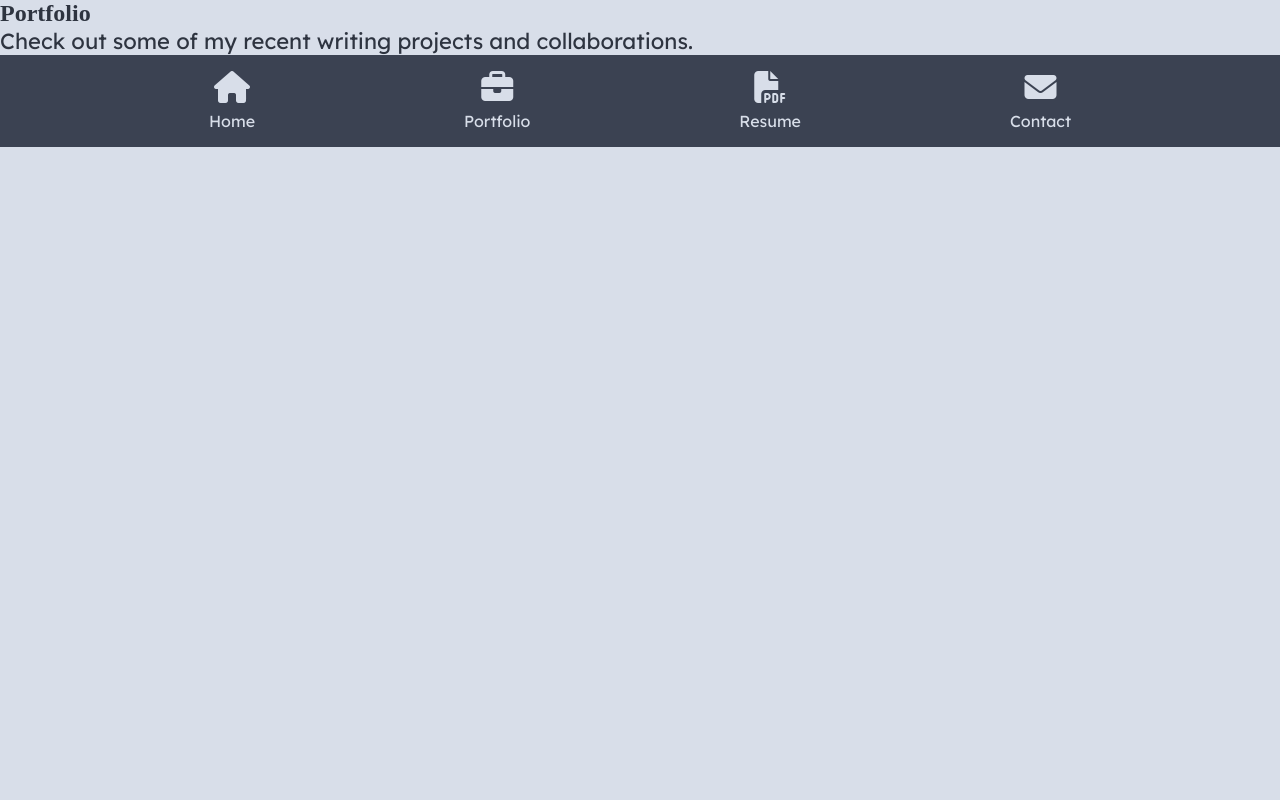
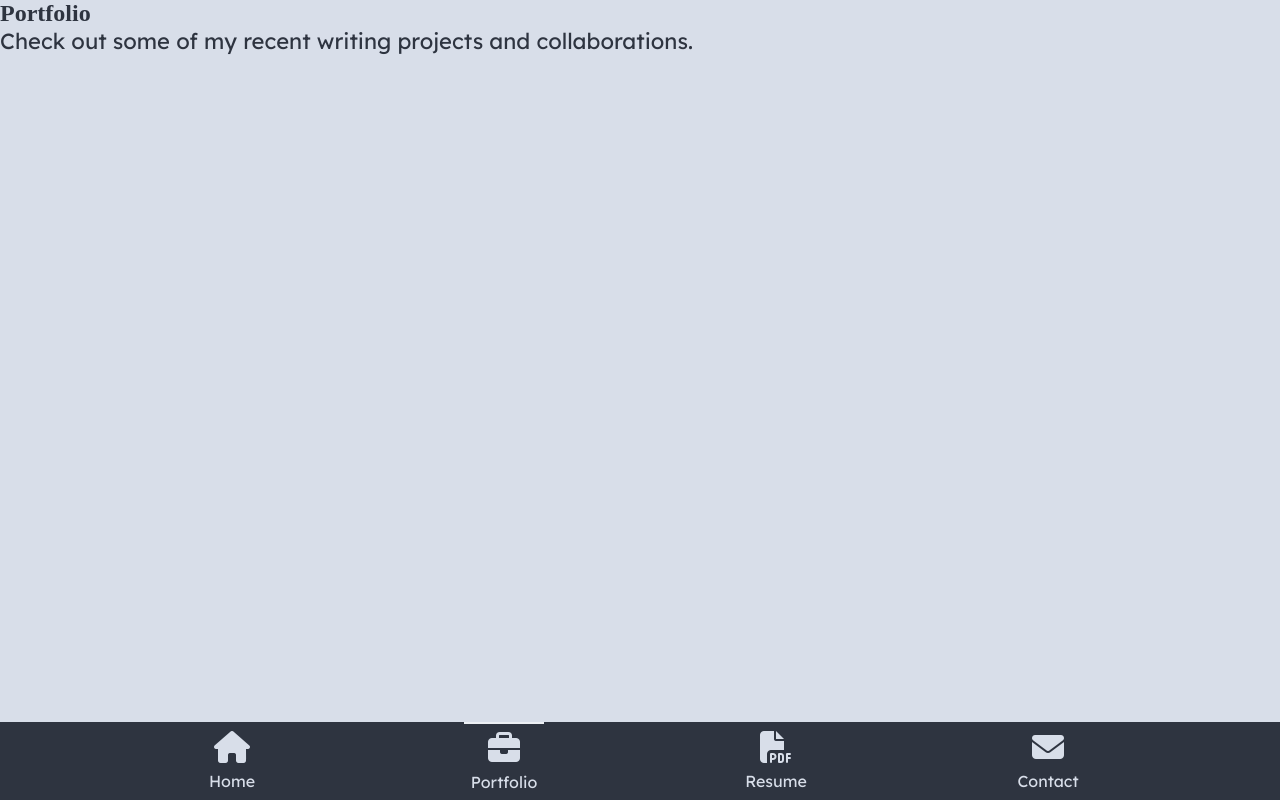
Before and after one commit to yogskr/seo-writing-portfolio, a React (Vite) app: page /portfolio in a window 1280 px wide. Built offline with nearby package versions, Linux system fonts and the light colour scheme; a web font is replaced by a local one.

Commit message:
Update NavBar component styles and enhance link activation logic

```diff
--- a/src/components/navigation/NavBar.css
+++ b/src/components/navigation/NavBar.css
@@ -9,10 +9,11 @@ nav {
 }
 
 .navContainer.with-bg {
-  background-color: var(--pollar-night-nord1);
+  background-color: var(--pollar-night-nord0);
   color: var(--snow-storm-nord4);
-  padding-top: var(--space-2);
-  padding-bottom: var(--space-2);
+  position: fixed;
+  bottom: 0;
+  z-index: 1000;
 }
 
 .navlink {
@@ -20,4 +21,10 @@ nav {
   flex-direction: column;
   align-items: center;
   row-gap: var(--space-1);
+  padding: var(--space-1);
+  width: 5rem;
 }
+
+.navlink.active {
+  border-top: 2px solid var(--snow-storm-nord6);
+}
--- a/src/components/navigation/NavBar.jsx
+++ b/src/components/navigation/NavBar.jsx
@@ -2,13 +2,16 @@ import "./NavBar.css";
 import { navData } from "../../data";
 import { Link } from "react-router-dom";
 
-export function NavBar({ showNavBar }) {
+export function NavBar({ showNavBar, currentPath }) {
   return (
     <nav className={showNavBar ? "navContainer with-bg" : "navContainer"}>
       <ul className="navbar">
         {navData.links.map((link) => (
           <li key={link.name}>
-            <Link className="navlink" to={link.url}>
+            <Link
+              className={`navlink ${currentPath === link.url ? "active" : ""}`}
+              to={link.url}
+            >
               <i className={link.icon}></i>
               {link.name}
             </Link>
```
